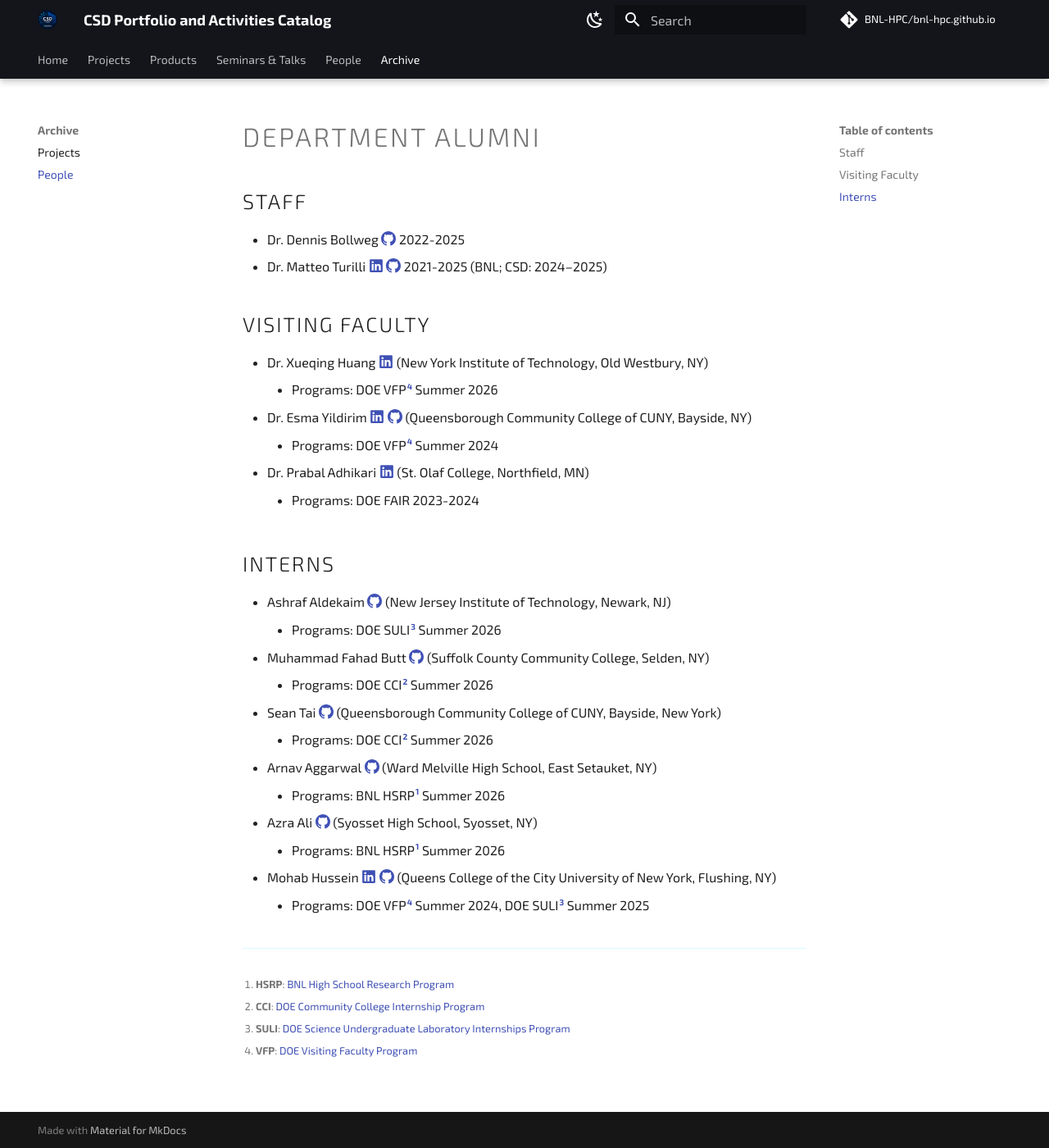
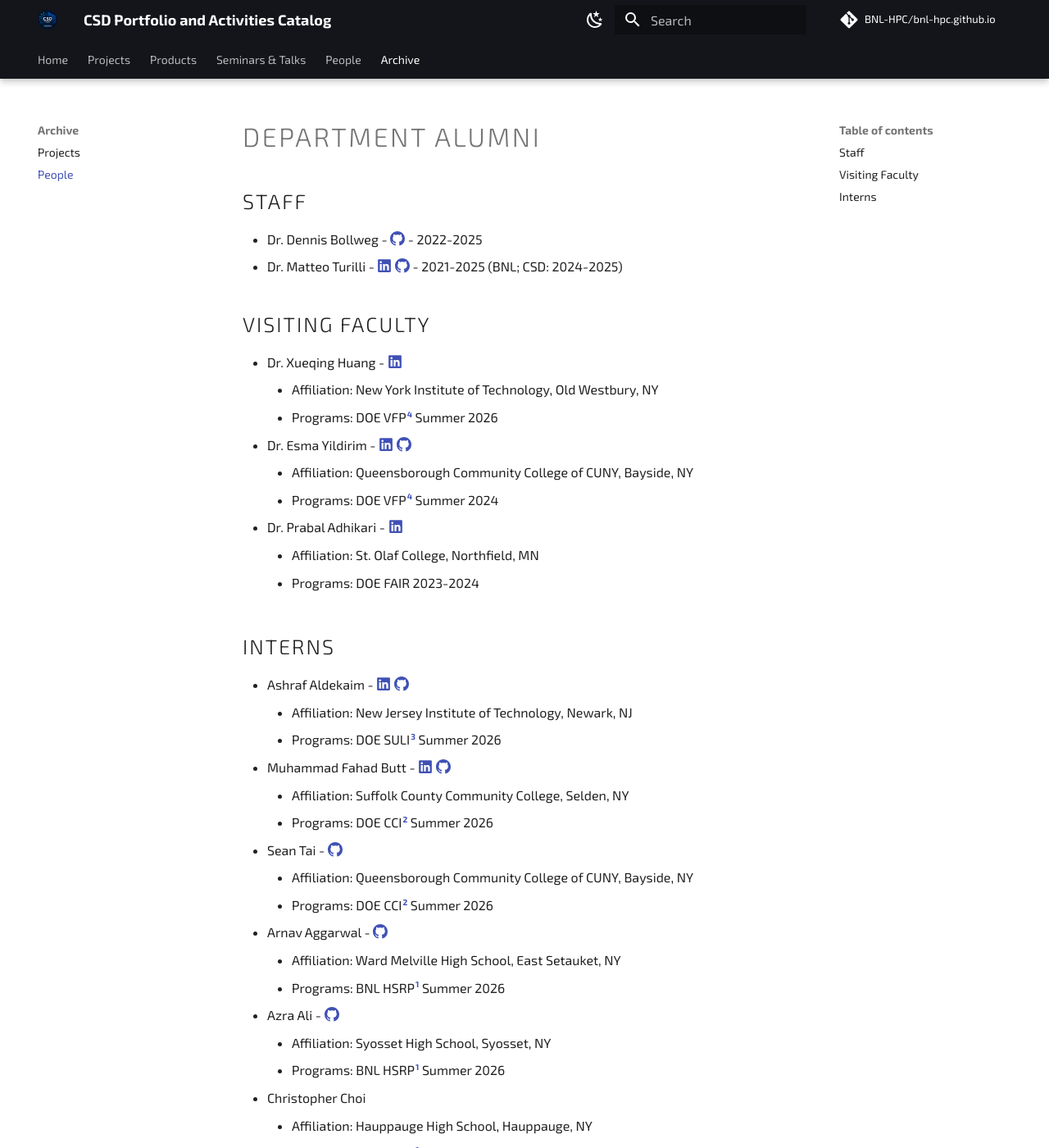
Before and after one commit to BNL-HPC/bnl-hpc.github.io, an MkDocs documentation site: the page built from docs/archive/people.md, in a window 1280 px wide and 1400 px high. Shown: the whole window at 82% size. Built offline with MkDocs 1.6.1 and Material for MkDocs 9.7.7, drawn with Linux system fonts in a browser that asks for light colours; comment, search, counter and statistics services are not loaded; some of the changed text lies outside the part shown.

Commit message:
docs: update formatting and add new entries in archived people list

```diff
--- a/docs/archive/people.md
+++ b/docs/archive/people.md
@@ -2,32 +2,47 @@
 
 ## Staff
 
-- Dr. Dennis Bollweg [:octicons-mark-github-16:](https://github.com/dbollweg) 2022-2025
-- Dr. Matteo Turilli [:fontawesome-brands-linkedin:](https://www.linkedin.com/in/mturilli) [:octicons-mark-github-16:](https://github.com/mturilli) 2021-2025 (BNL; CSD: 2024–2025)
+- Dr. Dennis Bollweg - [:octicons-mark-github-16:](https://github.com/dbollweg) - 2022-2025
+- Dr. Matteo Turilli - [:fontawesome-brands-linkedin:](https://www.linkedin.com/in/mturilli) [:octicons-mark-github-16:](https://github.com/mturilli) - 2021-2025 (BNL; CSD: 2024-2025)
 
 ## Visiting Faculty
 
-- Dr. Xueqing Huang [:fontawesome-brands-linkedin:](https://www.linkedin.com/in/xueqing-huang-04379889) (New York Institute of Technology, Old Westbury, NY)
+- Dr. Xueqing Huang - [:fontawesome-brands-linkedin:](https://www.linkedin.com/in/xueqing-huang-04379889)
+    - Affiliation: New York Institute of Technology, Old Westbury, NY
     - Programs: DOE VFP[^vfp] Summer 2026
-- Dr. Esma Yildirim [:fontawesome-brands-linkedin:](https://www.linkedin.com/in/esmayildirim65216228) [:octicons-mark-github-16:](https://github.com/esmayildirim) (Queensborough Community College of CUNY, Bayside, NY)
+- Dr. Esma Yildirim - [:fontawesome-brands-linkedin:](https://www.linkedin.com/in/esmayildirim65216228) [:octicons-mark-github-16:](https://github.com/esmayildirim)
+    - Affiliation: Queensborough Community College of CUNY, Bayside, NY
     - Programs: DOE VFP[^vfp] Summer 2024
-- Dr. Prabal Adhikari [:fontawesome-brands-linkedin:](https://www.linkedin.com/in/prabal-adhikari-7329b71b) (St. Olaf College, Northfield, MN)
+- Dr. Prabal Adhikari - [:fontawesome-brands-linkedin:](https://www.linkedin.com/in/prabal-adhikari-7329b71b)
+    - Affiliation: St. Olaf College, Northfield, MN
     - Programs: DOE FAIR 2023-2024
 
 ## Interns
 
-- Ashraf Aldekaim [:octicons-mark-github-16:](https://github.com/ashraf1248) (New Jersey Institute of Technology, Newark, NJ)
+- Ashraf Aldekaim - [:fontawesome-brands-linkedin:](https://www.linkedin.com/in/ashraf-aldekaim) [:octicons-mark-github-16:](https://github.com/ashraf1248)
+    - Affiliation: New Jersey Institute of Technology, Newark, NJ
     - Programs: DOE SULI[^suli] Summer 2026
-- Muhammad Fahad Butt [:octicons-mark-github-16:](https://github.com/Fahad5800) (Suffolk County Community College, Selden, NY)
+- Muhammad Fahad Butt - [:fontawesome-brands-linkedin:](https://www.linkedin.com/in/muhammad-butt-f580) [:octicons-mark-github-16:](https://github.com/Fahad5800)
+    - Affiliation: Suffolk County Community College, Selden, NY
     - Programs: DOE CCI[^cci] Summer 2026
-- Sean Tai [:octicons-mark-github-16:](https://github.com/seantaihx) (Queensborough Community College of CUNY, Bayside, New York)
+- Sean Tai - [:octicons-mark-github-16:](https://github.com/seantaihx)
+    - Affiliation: Queensborough Community College of CUNY, Bayside, NY
     - Programs: DOE CCI[^cci] Summer 2026
-- Arnav Aggarwal [:octicons-mark-github-16:](https://github.com/Arnav-Aggarwal10) (Ward Melville High School, East Setauket, NY)
+- Arnav Aggarwal - [:octicons-mark-github-16:](https://github.com/Arnav-Aggarwal10)
+    - Affiliation: Ward Melville High School, East Setauket, NY
     - Programs: BNL HSRP[^hsrp] Summer 2026
-- Azra Ali [:octicons-mark-github-16:](https://github.com/49djdjd) (Syosset High School, Syosset, NY)
+- Azra Ali - [:octicons-mark-github-16:](https://github.com/49djdjd)
+    - Affiliation: Syosset High School, Syosset, NY
     - Programs: BNL HSRP[^hsrp] Summer 2026
-- Mohab Hussein [:fontawesome-brands-linkedin:](https://www.linkedin.com/in/mohab-hussein04) [:octicons-mark-github-16:](https://github.com/husseinmohab) (Queens College of the City University of New York, Flushing, NY)
+- Christopher Choi
+    - Affiliation: Hauppauge High School, Hauppauge, NY
+    - Programs: BNL HSRP[^hsrp] Summer 2026
+- Mohab Hussein - [:fontawesome-brands-linkedin:](https://www.linkedin.com/in/mohab-hussein04) [:octicons-mark-github-16:](https://github.com/husseinmohab)
+    - Affiliation: Queens College of the City University of New York, Flushing, NY
     - Programs: DOE VFP[^vfp] Summer 2024, DOE SULI[^suli] Summer 2025
+- Jia Choi
+    - Affiliation: Jericho High School, Jericho, NY
+    - Programs: BNL HSRP[^hsrp] Summer 2025
 
 [^hsrp]: **HSRP**: [BNL High School Research Program](https://www.bnl.gov/education/programs/program.php?q=219)
 [^cci]: **CCI**: [DOE Community College Internship Program](https://science.osti.gov/wdts/cci)
```
